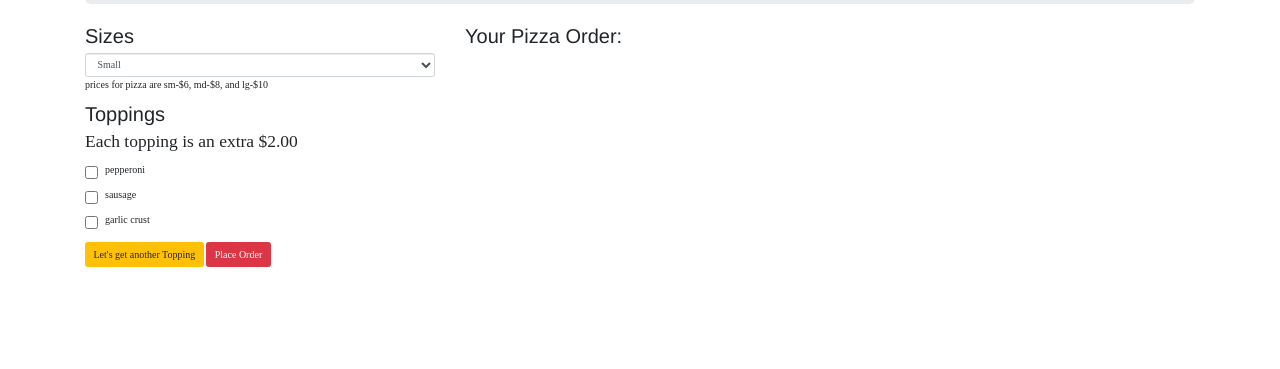
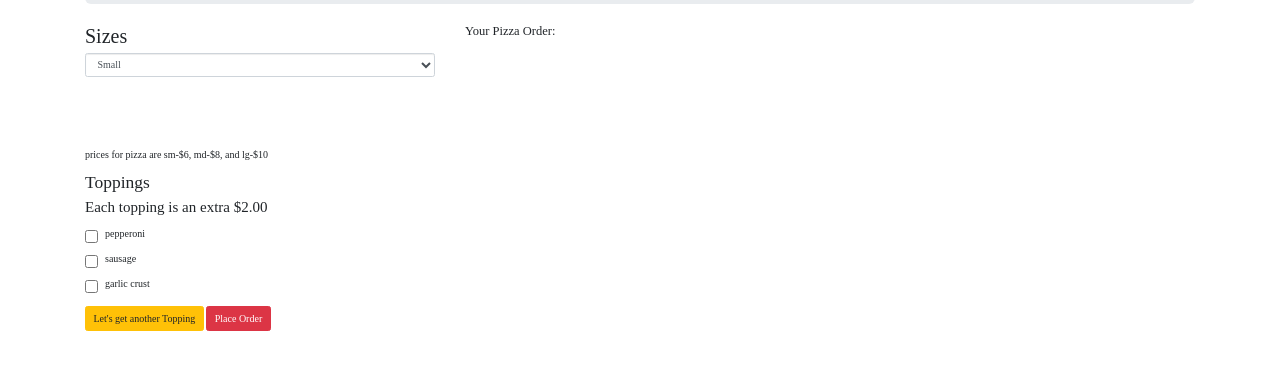
Before and after one commit to mwalimuianT/Pizza-Bay, a plain HTML site: page index.html in a window 1280 px wide. Shown: the part 157-526 px from the top of the page. Drawn offline with nearby package versions, Linux system fonts and the light colour scheme.

Commit message:
idented the sizes

```diff
--- a/css/styles.css
+++ b/css/styles.css
@@ -13,9 +13,11 @@
   }
 
   h2 {
-      margin-bottom: 550px;
-      font-family: 'Franklin Gothic Medium', 'Arial Narrow', Arial, sans-serif;
-      margin-top: 100px;
+
+  }
+
+  .sizes {
+      margin-top: 70px;
   }
 
   body {
--- a/index.html
+++ b/index.html
@@ -24,10 +24,10 @@
                  <option value="8">Medium</option>
                  <option value="10">Large</option>
                </select>
-               <p>prices for pizza are sm-$6, md-$8, and lg-$10 </p>
+               <p class="sizes">prices for pizza are sm-$6, md-$8, and lg-$10 </p>
 
-               <h2>Toppings</h2>
-               <h3>Each topping is an extra $2.00</h3>
+               <h3>Toppings</h3>
+               <h4>Each topping is an extra $2.00</h4>
                <div class="checkbox">
                  <label><input type="checkbox" name="toppings" value="1">pepperoni</label>
                </div>
@@ -45,7 +45,7 @@
        </div>
        <div class="col-sm-4">
          <div id="show-pizza-results">
-           <h2>Your Pizza Order:</h2>
+           <h5>Your Pizza Order:</h5>
            <div id="pizza-price">
              <ul>
              </ul>
```
